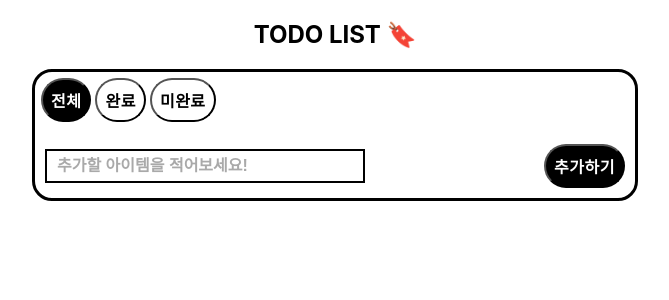
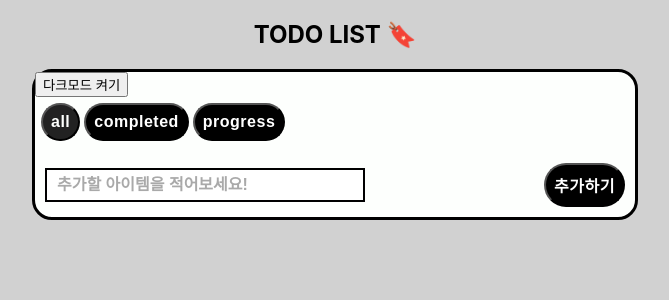
Before and after one commit to heeji289/react-todo-list, a React (Create React App) app: page / in a window 1280 px wide. Shown: the top 300 px of the page, without its empty margins (305-974 px from the left). Built offline with nearby package versions, Linux system fonts and the light colour scheme; the HTML template or start-up script is replaced by a standard one.

Commit message:
feat: 다크모드 토글 기능 추가 기능 초안

```diff
--- a/src/App.tsx
+++ b/src/App.tsx
@@ -1,12 +1,15 @@
+import { DarkmodeProvider } from 'Todo/DarkmodeContext';
 import { TodoList } from 'Todo/TodoList';
 import styles from './App.module.css';
 
 function App() {
   return (
-    <div className={styles.App}>
-      <h2>TODO LIST 🔖</h2>
-      <TodoList />
-    </div>
+    <DarkmodeProvider>
+      <div className={styles.App}>
+        <h2>TODO LIST 🔖</h2>
+        <TodoList />
+      </div>
+    </DarkmodeProvider>
   );
 }
 
--- /dev/null
+++ b/src/Todo/DarkmodeContext.tsx
@@ -0,0 +1,31 @@
+import React, { createContext, useContext, useState } from 'react';
+
+const DarkmodeContext = createContext({
+  darkMode: false,
+  toggleDarkMode: () => {},
+});
+
+export function DarkmodeProvider({ children }: { children: React.ReactNode }) {
+  const [darkMode, setDarkMode] = useState(false);
+
+  const toggleDarkMode = () => {
+    setDarkMode(prev => !prev);
+    updateDarkmode(!darkMode);
+  };
+
+  return (
+    <DarkmodeContext.Provider value={{ darkMode, toggleDarkMode }}>
+      {children}
+    </DarkmodeContext.Provider>
+  );
+}
+
+function updateDarkmode(darkMode: boolean) {
+  if (darkMode) {
+    document.documentElement.classList.add('dark');
+  } else {
+    document.documentElement.classList.remove('dark');
+  }
+}
+
+export const useDarkMode = () => useContext(DarkmodeContext);
--- a/src/Todo/TodoList.module.css
+++ b/src/Todo/TodoList.module.css
@@ -2,6 +2,7 @@
   width: 600px;
   border: 3px solid black;
   border-radius: 20px;
+  background-color: var(--color-bg);
 }
 
 .item {
@@ -64,3 +65,24 @@
   font-size: medium;
   font-weight: bold;
 }
+
+.filterChip {
+  padding: 8px;
+  font-weight: 500;
+  border-radius: 24px;
+  border-color: black;
+  display: block;
+  outline: none;
+  text-decoration: none;
+  letter-spacing: 0.5px;
+  align-self: center;
+  background-color: black;
+  color: white;
+  font-size: medium;
+  font-weight: bold;
+}
+
+.filterChip.selected {
+  background-color: var(--color-black);
+  color: var(--color-bg);
+}
--- a/src/Todo/TodoList.tsx
+++ b/src/Todo/TodoList.tsx
@@ -3,6 +3,7 @@ import { useMemo } from 'react';
 import { useState } from 'react';
 import { BiCheckbox, BiCheckboxChecked, BiTrash } from 'react-icons/bi';
 import uuid from 'react-uuid';
+import { useDarkMode } from './DarkmodeContext';
 import styles from './TodoList.module.css';
 
 type ItemType = {
@@ -15,6 +16,8 @@ const FILTER_LIST = ['all', 'completed', 'progress'] as const;
 type FilterListType = typeof FILTER_LIST[number];
 
 export function TodoList() {
+  const { darkMode, toggleDarkMode } = useDarkMode();
+
   const [itemFilter, setItemFilter] = useState<FilterListType>('all');
   const [itemList, setItemList] = useState(() => {
     const localData = localStorage.getItem('todos');
@@ -79,6 +82,10 @@ export function TodoList() {
 
   return (
     <div className={styles.itemList}>
+      <button onClick={toggleDarkMode}>
+        {darkMode ? '다크모드 끄기' : '다크모드 켜기'}
+      </button>
+
       <ItemFilter
         itemFilter={itemFilter}
         onApplyFilterCallback={onApplyFilter}
@@ -109,35 +116,17 @@ function ItemFilter({
         flexDirection: 'row',
         padding: '6px',
       }}>
-      <button
-        className={styles.addButton}
-        onClick={() => onApplyFilterCallback('all')}
-        style={{
-          marginRight: '4px',
-          backgroundColor: itemFilter !== 'all' ? 'white' : undefined,
-          color: itemFilter !== 'all' ? 'black' : undefined,
-        }}>
-        전체
-      </button>
-      <button
-        className={styles.addButton}
-        onClick={() => onApplyFilterCallback('completed')}
-        style={{
-          marginRight: '4px',
-          backgroundColor: itemFilter !== 'completed' ? 'white' : undefined,
-          color: itemFilter !== 'completed' ? 'black' : undefined,
-        }}>
-        완료
-      </button>
-      <button
-        className={styles.addButton}
-        onClick={() => onApplyFilterCallback('progress')}
-        style={{
-          backgroundColor: itemFilter !== 'progress' ? 'white' : undefined,
-          color: itemFilter !== 'progress' ? 'black' : undefined,
-        }}>
-        미완료
-      </button>
+      {FILTER_LIST.map(v => (
+        <button
+          key={v}
+          className={`${styles.filterChip} ${
+            itemFilter === v && styles.selected
+          }`}
+          onClick={() => onApplyFilterCallback(v)}
+          style={{ marginRight: '4px' }}>
+          {v}
+        </button>
+      ))}
     </header>
   );
 }
--- a/src/index.css
+++ b/src/index.css
@@ -1,3 +1,21 @@
+:root {
+  --color-bg-dark: #f5f5f5;
+  --color-bg: #fdfffd;
+  --color-grey: #d1d1d1;
+  --color-text: #22243b;
+  --color-accent: #f16e03;
+  --color-black: #222222;
+}
+
+html.dark {
+  --color-bg-dark: #22243b;
+  --color-bg: #22243b;
+  --color-grey: #22243b;
+  --color-text: #d1d1d1;
+  --color-accent: blue;
+  --color-black: #d1d1d1;
+}
+
 body {
   margin: 0;
   font-family: -apple-system, BlinkMacSystemFont, 'Segoe UI', 'Roboto', 'Oxygen',
@@ -5,6 +23,12 @@ body {
     sans-serif;
   -webkit-font-smoothing: antialiased;
   -moz-osx-font-smoothing: grayscale;
+
+  width: 100vw;
+  height: 100vh;
+  display: flex;
+  justify-content: center;
+  background-color: var(--color-grey);
 }
 
 code {
@@ -15,3 +39,8 @@ code {
 p {
   margin: 0;
 }
+
+ul {
+  list-style: none;
+  padding-left: 0;
+}
```
